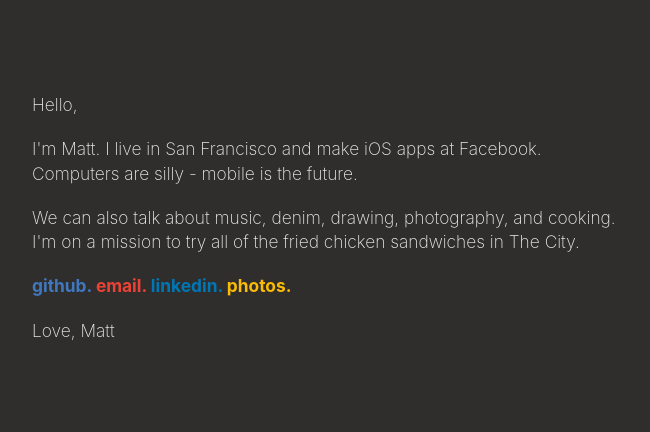
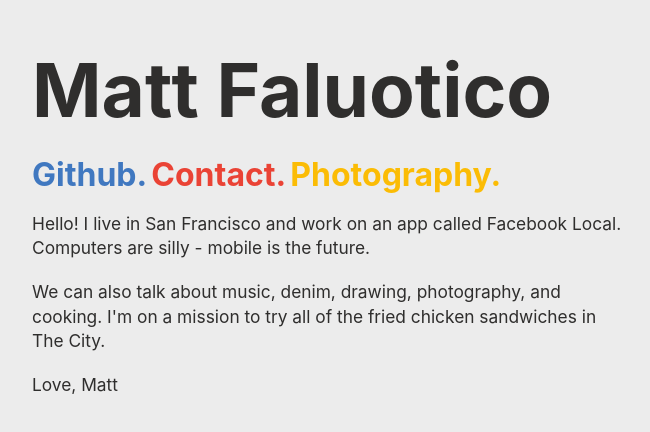
Before and after one commit to mattfaluotico/mattfaluotico.github.io, a plain HTML site: page index.html in a window 1280 px wide. Shown: the part 172-604 px from the top of the page, without its empty margins (308-958 px from the left). Drawn offline with Linux system fonts and the light colour scheme.

Commit message:
Black on white

```diff
--- a/index.html
+++ b/index.html
@@ -12,18 +12,17 @@
 	<body>
     <div class="parent locked">
       <div class="container">
-        <p class="content">Hello,</p>
+        <p class="content yuge">Matt Faluotico</p>
+				<p class="content" style="font-weight: bold;">
+          <a href="https://github.com/mattfaluotico" style="color:#4078c0;">Github.</a>
+          <a href="mailto:matt.faluotico@gmail.com" style="color:#ea4335;">Contact.</a>
+          <a href="https://goo.gl/photos/ndYrsLt7iWNroA2v8" style="color:#fbbc05;">Photography.</a>
+        </p>
         <p class="content">
-          I'm Matt. I live in San Francisco and make iOS apps at Facebook. Computers are silly - mobile is the future.
+          Hello! I live in San Francisco and work on an app called Facebook Local. Computers are silly - mobile is the future.
         </p>
         <p class="content">
           We can also talk about music, denim, drawing, photography, and cooking. I'm on a mission to try all of the fried chicken sandwiches in The City.
-        </p>
-        <p class="content" style="font-weight: bold;">
-          <a href="https://github.com/mattfaluotico" style="color:#4078c0;">github.</a>
-          <a href="mailto:matt.faluotico@gmail.com" style="color:#ea4335;">email.</a>
-          <a href="https://www.linkedin.com/in/matthewfaluotico" style="color:#0077b5;">linkedin.</a>
-          <a href="https://goo.gl/photos/ndYrsLt7iWNroA2v8" style="color:#fbbc05;">photos.</a>
         </p>
         <p class="content">Love, Matt</p>
       </div>
--- a/main.css
+++ b/main.css
@@ -1,15 +1,21 @@
 body {
   font-family: -apple-system, BlinkMacSystemFont, "Segoe UI", Roboto, Helvetica, Arial, sans-serif, "Apple Color Emoji", "Segoe UI Emoji", "Segoe UI Symbol";
-  color: rgb(236, 236, 236);
-  background-color: rgb(47, 46, 45);
+  background-color: rgb(236, 236, 236);
+  color: rgb(47, 46, 45);
   margin: 0;
 }
+
+.yuge {
+  font-size: 56pt;
+  font-weight: 700;
+}
+
 
 .parent {
   max-width: 80%;
   width: 600px;
   margin: auto;
-  font-weight: 200;
+  font-weight: 400;
 }
 
 .parent.locked {
@@ -31,5 +37,16 @@ p {
 }
 
 a {
+  font-size: 24pt;
   text-decoration: none;
 }
+
+@media (max-width: 580px) {
+  a {
+    font-size: 16pt;
+  }
+
+  .yuge {
+    font-size: 28pt;
+  }
+}
```
